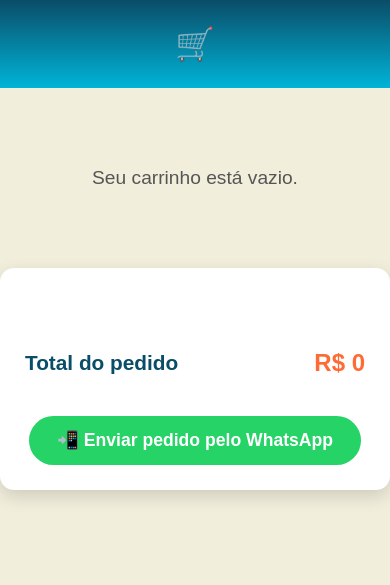
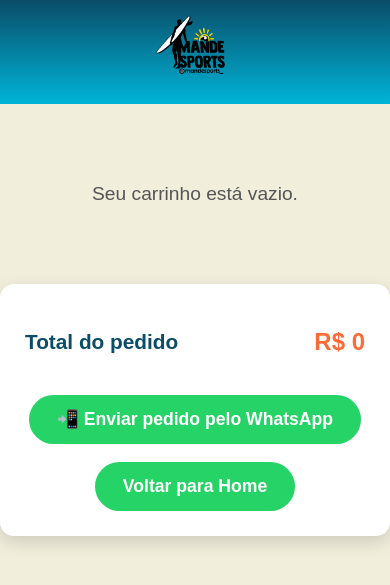
Before and after one commit to americogabriel/Site-mandesports, a Django app: page /carrinho/ in a window 390 px wide. Shown: the top 585 px of the page. Run offline with Django 5.2, Linux system fonts and the light colour scheme; data comes from the database, SQL or seed files in the repository; both versions use the stored data as it was after the commit.

Commit message:
♻️ refactor : Mudança de imagem para Static usando o arquivo original e botão para voltar na pagina carrinho

```diff
--- a/catalogo/templates/catalogo/carrinho.html
+++ b/catalogo/templates/catalogo/carrinho.html
@@ -1,3 +1,4 @@
+{% load static %}
 <!DOCTYPE html>
 <html lang="pt-br">
 <head>
@@ -13,32 +14,40 @@
             min-height: 100vh;
         }
 
-        /* HEADER */
+        /* ================= HEADER ================= */
         header {
             background: linear-gradient(180deg, #0A4D68, #00B4D8);
-            padding: 25px;
+            padding: 16px;
             text-align: center;
-            color: #FFFFFF;
         }
 
-        header a {
-            text-decoration: none;
-            color: white;
+        header img {
+            max-width: 160px;   /* largura máxima */
+            width: 100%;
+            height: auto;       /* mantém proporção */
+            display: block;
+            margin: 0 auto;
         }
 
-        header h1 {
-            margin: 0;
-            font-size: 2rem;
+        /* Ajuste específico para celular */
+        @media (max-width: 480px) {
+            header {
+                padding: 12px;
+            }
+
+            header img {
+                max-width: 120px;
+            }
         }
 
-        /* CONTAINER */
+        /* ================= CONTAINER ================= */
         .container {
             max-width: 900px;
             margin: 40px auto;
             padding: 20px;
         }
 
-        /* ITEM DO CARRINHO */
+        /* ================= ITEM DO CARRINHO ================= */
         .carrinho-item {
             display: flex;
             align-items: center;
@@ -74,22 +83,16 @@
             color: #0A4D68;
         }
 
-        .carrinho-item h2 {
-            margin: 12px 0;
-            font-size: 1.1rem;
-            color: #0A4D68;
-        }
-
-        .carrinho-item .preco {
+        .preco {
             font-weight: bold;
             font-size: 1rem;
         }
 
-        .carrinho-item .acoes {
+        .acoes {
             text-align: right;
         }
 
-        .carrinho-item .excluir {
+        .excluir {
             padding: 8px 14px;
             background-color: #e74c3c;
             color: white;
@@ -99,12 +102,7 @@
             transition: background 0.3s;
         }
 
-
-        .carrinho-item .excluir:hover {
-            background-color: #c0392b;
-        }
-
-        .carrinho-item a.excluir:hover {
+        .excluir:hover {
             background-color: #c0392b;
         }
 
@@ -114,7 +112,7 @@
             color: #555;
         }
 
-        /* MESSAGES */
+        /* ================= MESSAGES ================= */
         .messages {
             position: fixed;
             top: 20px;
@@ -143,7 +141,7 @@
             background-color: #e74c3c;
         }
 
-    /* RESUMO DO CARRINHO */
+        /* ================= RESUMO ================= */
         .resumo-carrinho {
             background-color: #ffffff;
             max-width: 900px;
@@ -156,11 +154,6 @@
             display: flex;
             flex-direction: column;
             gap: 20px;
-        }
-
-        .resumo-carrinho hr {
-            border: none;
-            border-top: 1px solid #ddd;
         }
 
         .valor-final {
@@ -178,7 +171,7 @@
             font-size: 1.5rem;
         }
 
-        /* BOTÃO WHATSAPP */
+        /* ================= BOTÃO WHATSAPP ================= */
         .contato {
             text-align: center;
         }
@@ -206,15 +199,13 @@
             transform: translateY(-2px);
             box-shadow: 0 8px 18px rgba(0, 0, 0, 0.25);
         }
-
     </style>
 </head>
+
 <body>
 
 <header>
-    <a href="{% url 'url_home' %}">
-        <h1>🛒</h1>
-    </a>
+    <img src="{% static 'images/logo.png' %}" alt="Logo Mande">
 </header>
 
 {% if messages %}
@@ -229,7 +220,7 @@
     {% for carrinho in Carrinhos %}
         <div class="carrinho-item">
 
-            <a class="imagem" href="{% url 'url_item_detail' carrinho.item.pk %}">
+            <a href="{% url 'url_item_detail' carrinho.item.pk %}">
                 <img src="{{ carrinho.item.imagem }}">
             </a>
 
@@ -248,11 +239,9 @@
     {% empty %}
         <p class="vazio">Seu carrinho está vazio.</p>
     {% endfor %}
+</div>
 
-</div>
 <div class="resumo-carrinho">
-    <hr>
-
     <div class="valor-final">
         <p>Total do pedido</p>
         <span>R$ {{ valor_total|default:"0" }}</span>
@@ -262,10 +251,12 @@
         <a href="{{ mensagem_url }}" target="_blank">
             📲 Enviar pedido pelo WhatsApp
         </a>
+        <br><br>
+        <a href="{% url 'url_home' %}">
+            Voltar para Home
+        </a>
     </div>
 </div>
 
-
-
 </body>
 </html>
--- a/catalogo/views.py
+++ b/catalogo/views.py
@@ -19,7 +19,7 @@ class Home(ListView):
             return Item.objects.filter(tipo=query)
         return Item.objects.all()
 
-#----ITEM----
+# ----ITEM----
 class ItemDetail(DetailView):
     model = Item
     template_name = 'catalogo/detail_item.html'
@@ -59,7 +59,7 @@ class DeletarItem(SuperAdminRequiredMixin,View):
             messages.success(request,"Item deletetado com sucesso")
 
 
-#----CARRINHO----
+# ----CARRINHO----
 class CreateCarrinho(View):
     def post(self,request,pk):
         if not request.session.session_key:
```
Also changed, not shown: catalogo/templates/catalogo/home.html (+5 -4 lines), project/settings.py (+10 -3 lines), db.sqlite3, static/images/logo.png (added).
